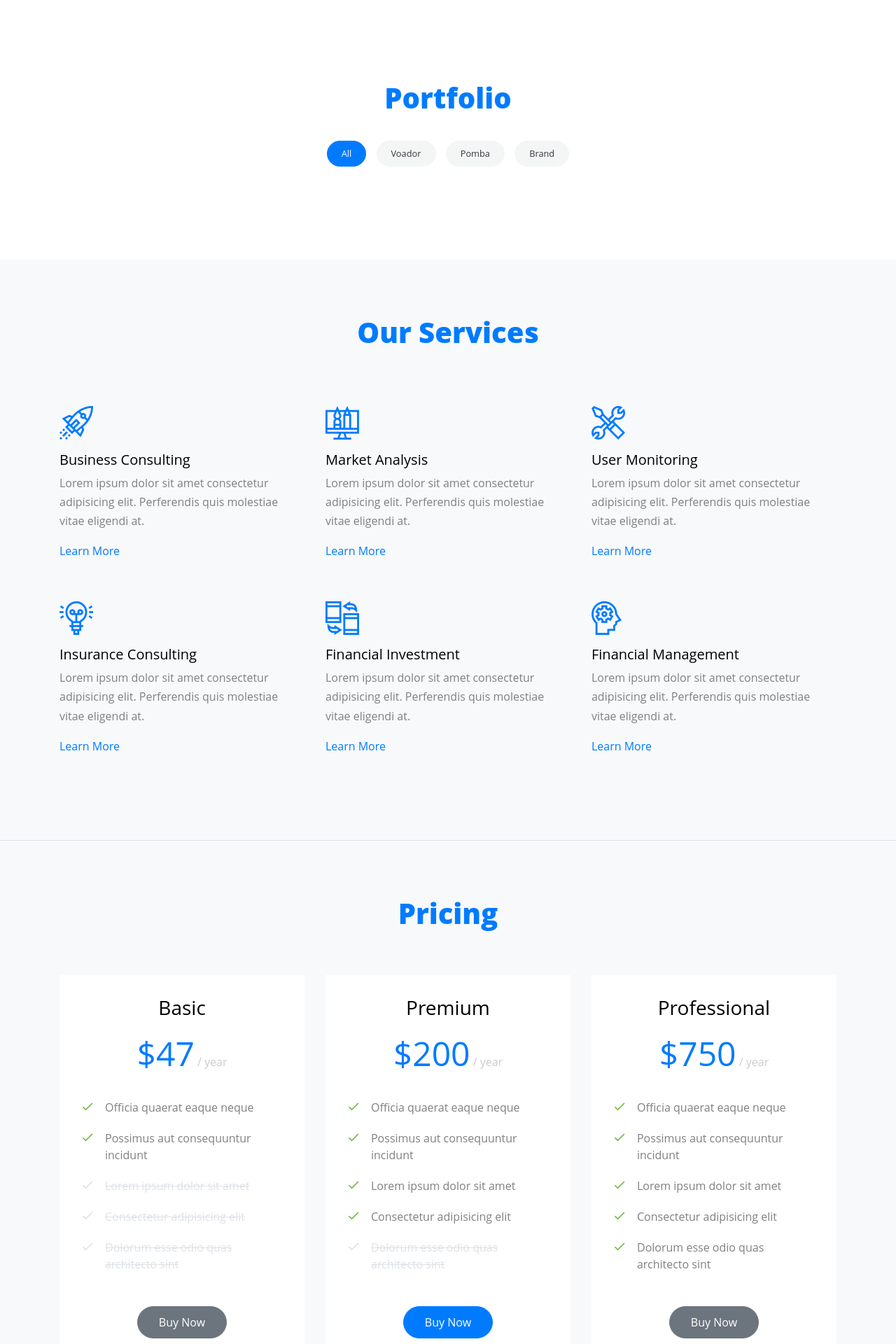
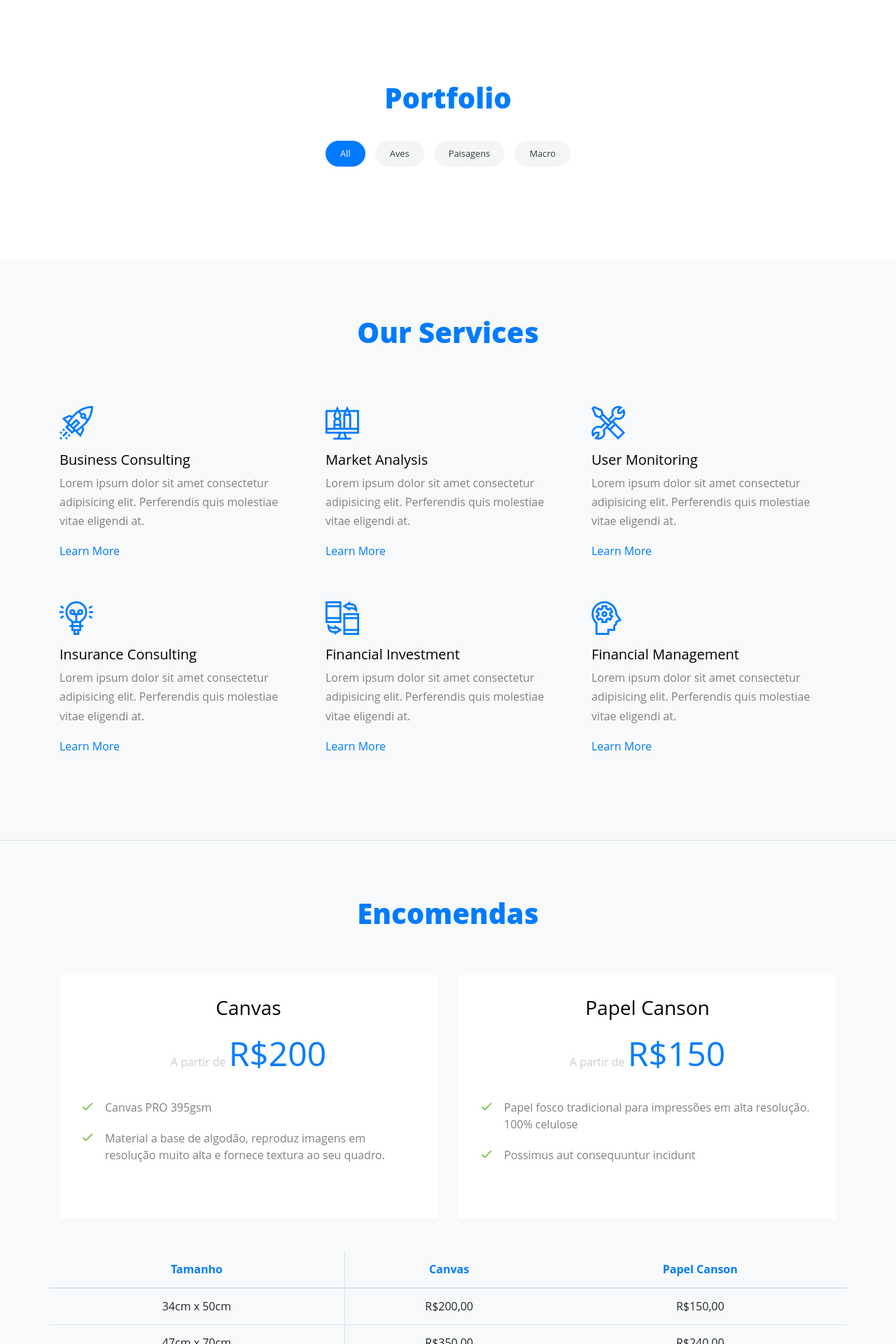
Before and after one commit to gustavuka/birds-gallery-website, a Django app: page / in a window 1280 px wide. Shown: the part 1400-3320 px from the top of the page at 70% size. Run offline with Django 3.2, Linux system fonts and the light colour scheme; data that the repository does not hold is empty; some libraries are stand-ins or nearby versions; some web fonts are replaced.

Commit message:
feat(models): few adjustments on the models and updates on the template

```diff
--- a/src/photos/admin.py
+++ b/src/photos/admin.py
@@ -1,5 +1,5 @@
 from django.contrib import admin
-from photos.models import Country, State, City, Bird
+from photos.models import Country, State, City, Photo
 
 
 @admin.register(Country)
@@ -17,6 +17,6 @@ class CityAdmin(admin.ModelAdmin):
     pass
 
 
-@admin.register(Bird)
+@admin.register(Photo)
 class PhotoAdmin(admin.ModelAdmin):
     pass
--- a/src/photos/views.py
+++ b/src/photos/views.py
@@ -1,8 +1,8 @@
 from django.shortcuts import render
-from photos.models import Bird
+from photos.models import Photo
 
 
 def home_page(request):
-    birds_queryset = Bird.objects.all()
-    context = {"object_list": birds_queryset}
+    photos_queryset = Photo.objects.all()
+    context = {"object_list": photos_queryset}
     return render(request, "index.html", context)
--- a/src/templates/footer.html
+++ b/src/templates/footer.html
@@ -42,7 +42,7 @@
         <div class="border-top pt-5">
             <p>
         <!-- Link back to Colorlib can't be removed. Template is licensed under CC BY 3.0. -->
-        Copyright &copy;<script>document.write(new Date().getFullYear());</script> All rights reserved | This template is made with <i class="icon-heart text-danger" aria-hidden="true"></i> by <a href="https://colorlib.com" target="_blank" >Colorlib</a>
+        Copyright &copy;<script>document.write(new Date().getFullYear());</script> All rights reserved | Made by Gus with <i class="icon-heart text-danger" aria-hidden="true"></i> by <a href="https://colorlib.com" target="_blank" >Colorlib</a>
         <!-- Link back to Colorlib can't be removed. Template is licensed under CC BY 3.0. -->
         </p>
 
--- a/src/templates/portfolio.html
+++ b/src/templates/portfolio.html
@@ -12,15 +12,15 @@
     <div class="row justify-content-center mb-5" data-aos="fade-up">
         <div id="filters" class="filters text-center button-group col-md-7">
         <button class="btn btn-primary active" data-filter="*">All</button>
-        <button class="btn btn-primary" data-filter=".Voador">Voador</button>
-        <button class="btn btn-primary" data-filter=".Pomba">Pomba</button>
-        <button class="btn btn-primary" data-filter=".brand">Brand</button>
+        <button class="btn btn-primary" data-filter=".Aves">Aves</button>
+        <button class="btn btn-primary" data-filter=".Paisagens">Paisagens</button>
+        <button class="btn btn-primary" data-filter=".Macro">Macro</button>
         </div>
     </div>
 
     <div id="posts" class="row no-gutter">
     {% for obj in object_list %}
-        <div class="item {{obj.species}} col-sm-6 col-md-4 col-lg-4 col-xl-3 mb-4">
+        <div class="item {{obj.category}} col-sm-6 col-md-4 col-lg-4 col-xl-3 mb-4">
         <a href="{{ obj.image.url }}" class="item-wrap fancybox" data-fancybox="gallery2">
             <span class="icon-search2"></span>
             <img class="img-fluid" src="{{ obj.image.url }}">
--- a/src/templates/pricing.html
+++ b/src/templates/pricing.html
@@ -2,69 +2,65 @@
     <div class="container">
     <div class="row mb-5">
         <div class="col-12 text-center" data-aos="fade-up">
-        <h2 class="section-title mb-3">Pricing</h2>
+        <h2 class="section-title mb-3">Encomendas</h2>
         </div>
     </div>
     <div class="row mb-5">
-        <div class="col-md-6 mb-4 mb-lg-0 col-lg-4" data-aos="fade-up" data-aos-delay="">
+        <div class="col-md-6 mb-4 mb-lg-0 col-lg-6" data-aos="fade-up" data-aos-delay="">
         <div class="pricing">
-            <h3 class="text-center text-black">Basic</h3>
+            <h3 class="text-center text-black">Canvas</h3>
             <div class="price text-center mb-4 ">
-            <span><span>$47</span> / year</span>
+            <span>A partir de <span>R$200</span></span>
             </div>
             <ul class="list-unstyled ul-check success mb-5">
 
-            <li>Officia quaerat eaque neque</li>
-            <li>Possimus aut consequuntur incidunt</li>
-            <li class="remove">Lorem ipsum dolor sit amet</li>
-            <li class="remove">Consectetur adipisicing elit</li>
-            <li class="remove">Dolorum esse odio quas architecto sint</li>
+            <li>Canvas PRO 395gsm</li>
+            <li>Material a base de algodão, reproduz imagens em resolução muito alta
+            e fornece textura ao seu quadro.</li>
             </ul>
-            <p class="text-center">
-            <a href="#" class="btn btn-secondary">Buy Now</a>
-            </p>
         </div>
         </div>
 
-        <div class="col-md-6 mb-4 mb-lg-0 col-lg-4" data-aos="fade-up" data-aos-delay="100">
+        <div class="col-md-6 mb-4 mb-lg-0 col-lg-6" data-aos="fade-up" data-aos-delay="100">
         <div class="pricing">
-            <h3 class="text-center text-black">Premium</h3>
+            <h3 class="text-center text-black">Papel Canson</h3>
             <div class="price text-center mb-4 ">
-            <span><span>$200</span> / year</span>
+            <span>A partir de <span>R$150</span></span>
             </div>
             <ul class="list-unstyled ul-check success mb-5">
 
-            <li>Officia quaerat eaque neque</li>
+            <li>Papel fosco tradicional para impressões em alta resolução. 100% celulose</li>
             <li>Possimus aut consequuntur incidunt</li>
-            <li>Lorem ipsum dolor sit amet</li>
-            <li>Consectetur adipisicing elit</li>
-            <li class="remove">Dolorum esse odio quas architecto sint</li>
             </ul>
-            <p class="text-center">
-            <a href="#" class="btn btn-primary">Buy Now</a>
-            </p>
         </div>
         </div>
 
-        <div class="col-md-6 mb-4 mb-lg-0 col-lg-4" data-aos="fade-up" data-aos-delay="200">
-        <div class="pricing">
-            <h3 class="text-center text-black">Professional</h3>
-            <div class="price text-center mb-4 ">
-            <span><span>$750</span> / year</span>
-            </div>
-            <ul class="list-unstyled ul-check success mb-5">
-
-            <li>Officia quaerat eaque neque</li>
-            <li>Possimus aut consequuntur incidunt</li>
-            <li>Lorem ipsum dolor sit amet</li>
-            <li>Consectetur adipisicing elit</li>
-            <li>Dolorum esse odio quas architecto sint</li>
-            </ul>
-            <p class="text-center">
-            <a href="#" class="btn btn-secondary">Buy Now</a>
-            </p>
-        </div>
-        </div>
+        <table class="table text-center border-primary mt-5">
+        <thead>
+            <tr class="text-primary">
+                <th class="border-right border-top-0" scope="col">Tamanho</th>
+                <th class="border-top-0" scope="col">Canvas</th>
+                <th class="border-top-0" scope="col">Papel Canson</th>
+            </tr>
+        </thead>
+        <tbody>
+            <tr>
+                <td class="border-right">34cm x 50cm</td>
+                <td>R$200,00</td>
+                <td>R$150,00</td>
+            </tr>
+            <tr>
+                <td class="border-right">47cm x 70cm</td>
+                <td>R$350,00</td>
+                <td>R$240,00</td>
+            </tr>
+            <tr>
+                <td class="border-right">67cm x 100cm</td>
+                <td>R$620,00</td>
+                <td>R$430,00</td>
+            </tr>
+        </tbody>
+        </table>
     </div>
 
     <div class="row site-section" id="faq-section">
--- a/src/templates/welcome.html
+++ b/src/templates/welcome.html
@@ -7,7 +7,7 @@
 
 
         <div class="col-md-8 mt-lg-5 text-center">
-        <h1 class="text-uppercase" data-aos="fade-up">Welcome</h1>
+        <h1 class="text-uppercase" data-aos="fade-up">Bem-vindo</h1>
         <p class="mb-5 desc"  data-aos="fade-up" data-aos-delay="100">Lorem ipsum dolor sit amet consectetur adipisicing elit. Optio soluta eius error.</p>
         <div data-aos="fade-up" data-aos-delay="100">
             <a href="#contact-section" class="btn smoothscroll btn-primary mr-2 mb-2">Get In Touch</a>
```
Also changed, not shown: src/photos/models.py (+8 -2 lines), src/photos/migrations/0001_initial.py.
